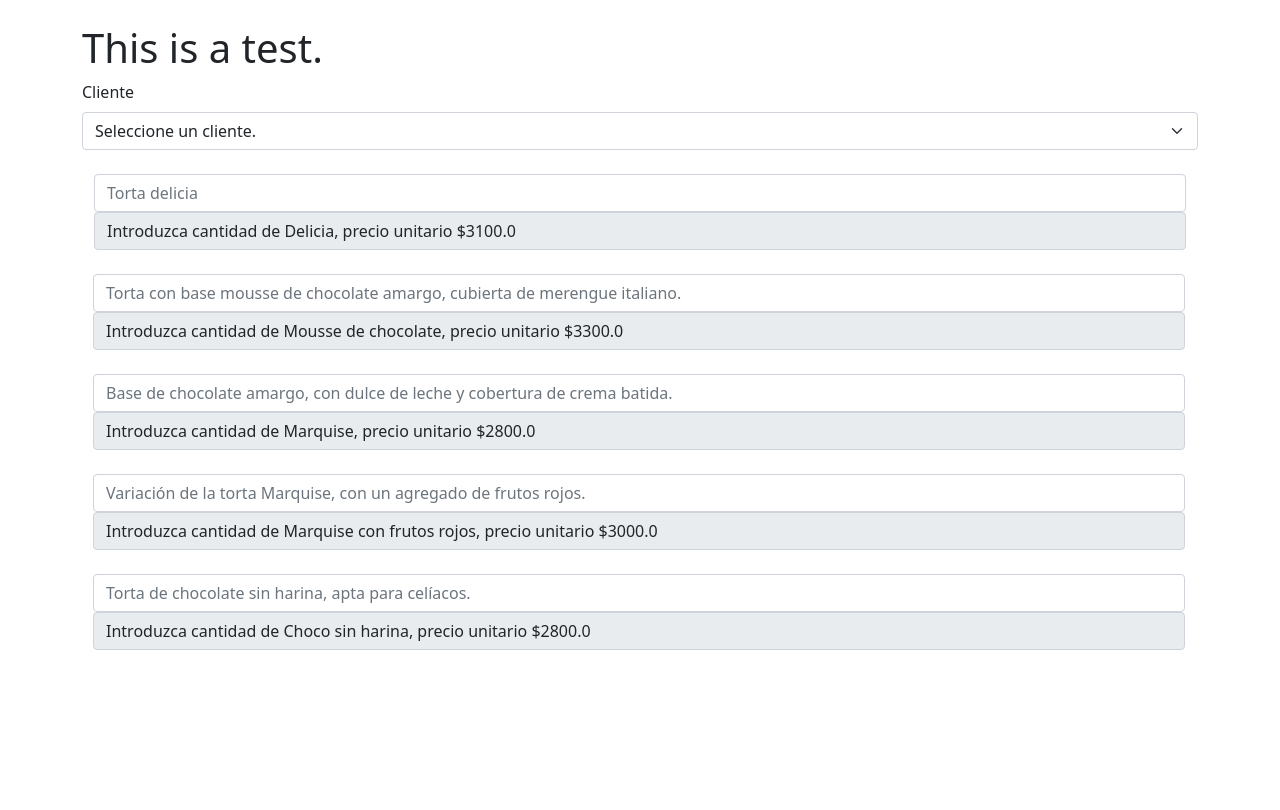
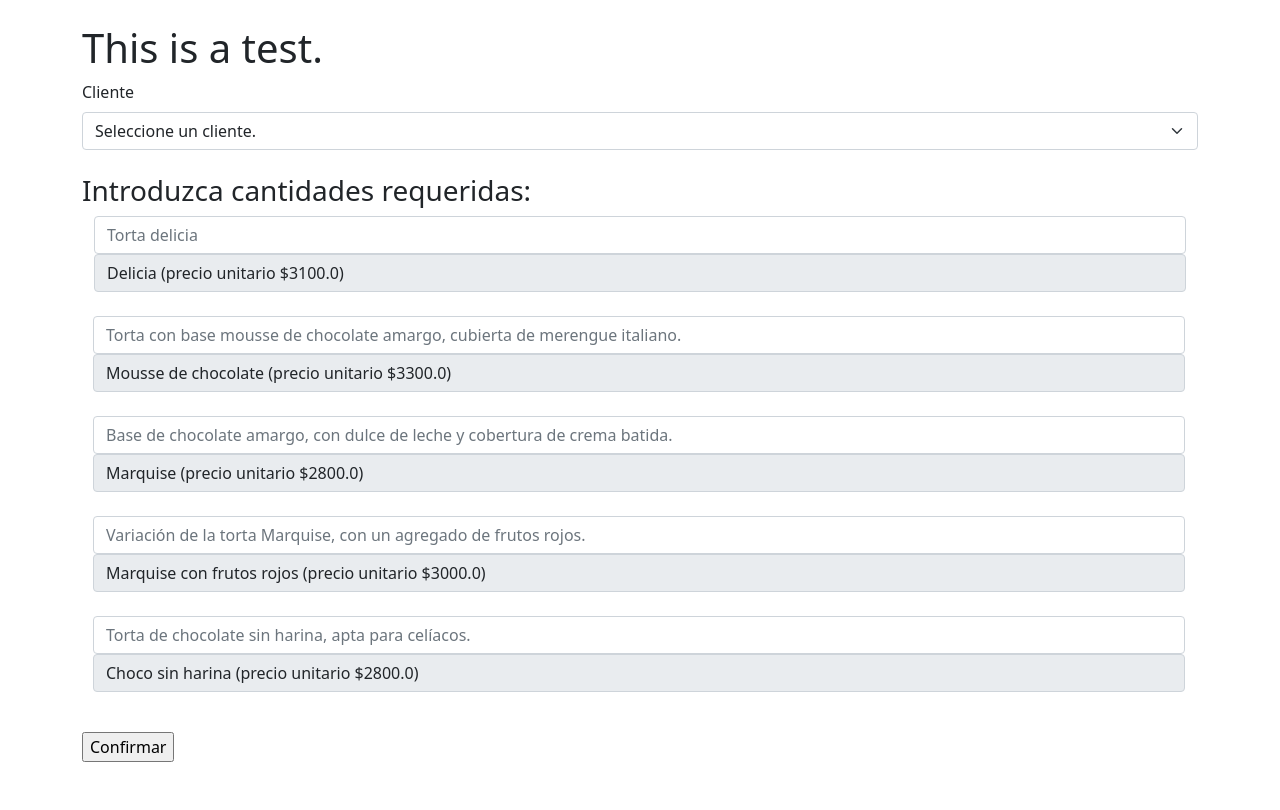
Before and after one commit to juanfpena/proyecto_final_ucema, a Django app: page /realizar_pedido in a window 1280 px wide. Shown: the part 56-866 px from the top of the page. Before the commit the page ends 706 px from the top, so only its background shows below. Run offline with Django 3.2, Linux system fonts and the light colour scheme; data comes from the database, SQL or seed files in the repository.

Commit message:
update idk

```diff
--- a/main/templates/main/pedidos/realizar_pedido.html
+++ b/main/templates/main/pedidos/realizar_pedido.html
@@ -37,20 +37,24 @@
                     {% endfor %}
                 </select>
                 <br>
+                <h3>Introduzca cantidades requeridas:</h3>
                 <div class="input-group mb-3">
                     {% for producto in productos %}
                     <div class="container">
                         <input type="number" class="form-control" placeholder="{{producto.descripcion}}"
-                            aria-label="Recipient's username" aria-describedby="basic-addon2">
-                        <span class="input-group-text" id="basic-addon2">Introduzca cantidad de {{producto.nombre}},
-                            precio
-                            unitario ${{producto.precio}}</span>
+                            aria-label="Recipient's username" aria-describedby="basic-addon2" name="Q_{{producto.id}}"
+                            id="Q_{{producto.id}}">
+                        <span class="input-group-text" id="basic-addon2">{{producto.nombre}} (precio unitario
+                            ${{producto.precio}})</span>
                         <br>
                     </div>
                     {%endfor%}
                 </div>
+                <input type="submit" value="Confirmar">
             </form>
         </div>
+        <br>
+        <br>
     </main>
 </body>
 
```
